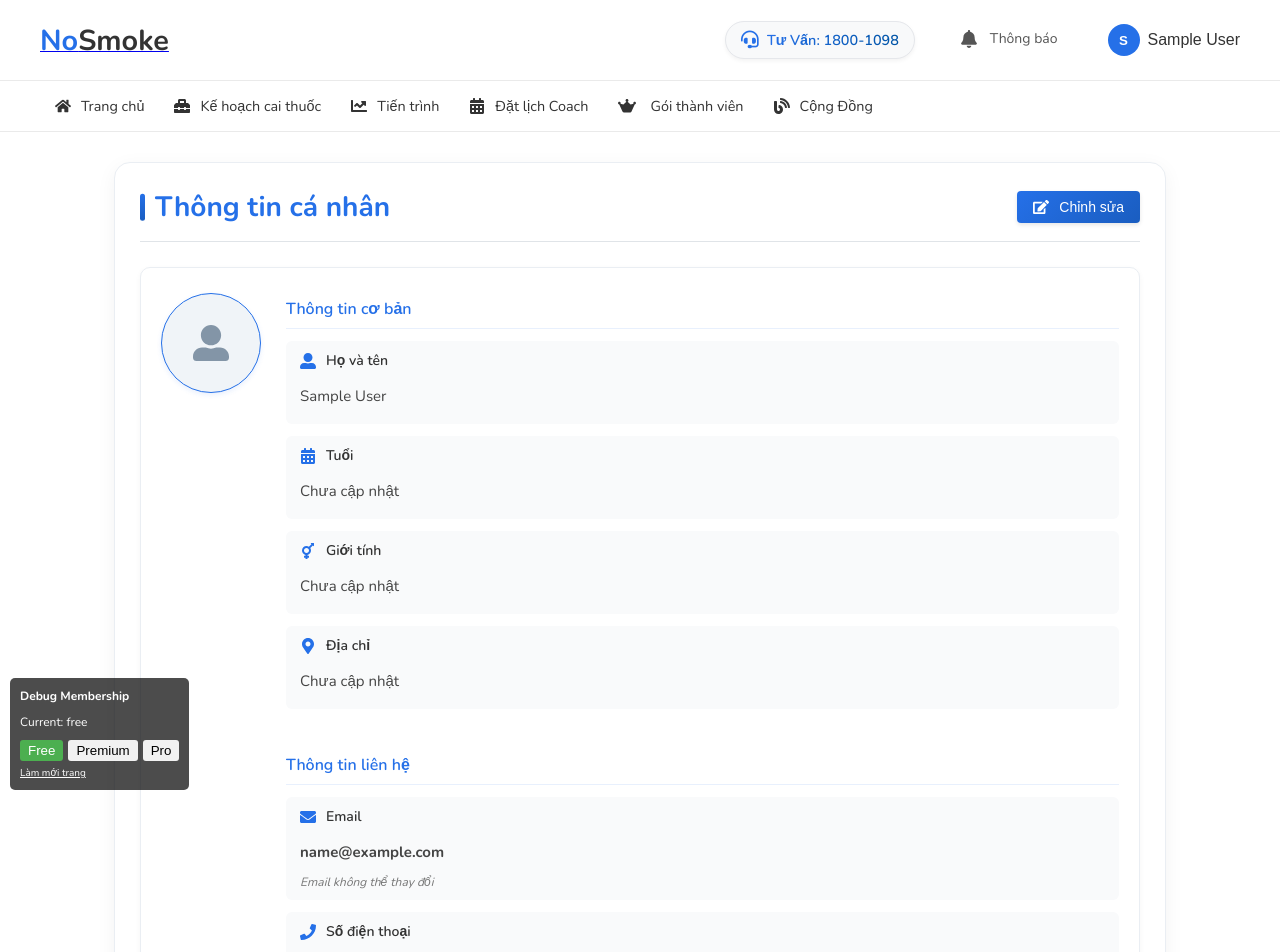
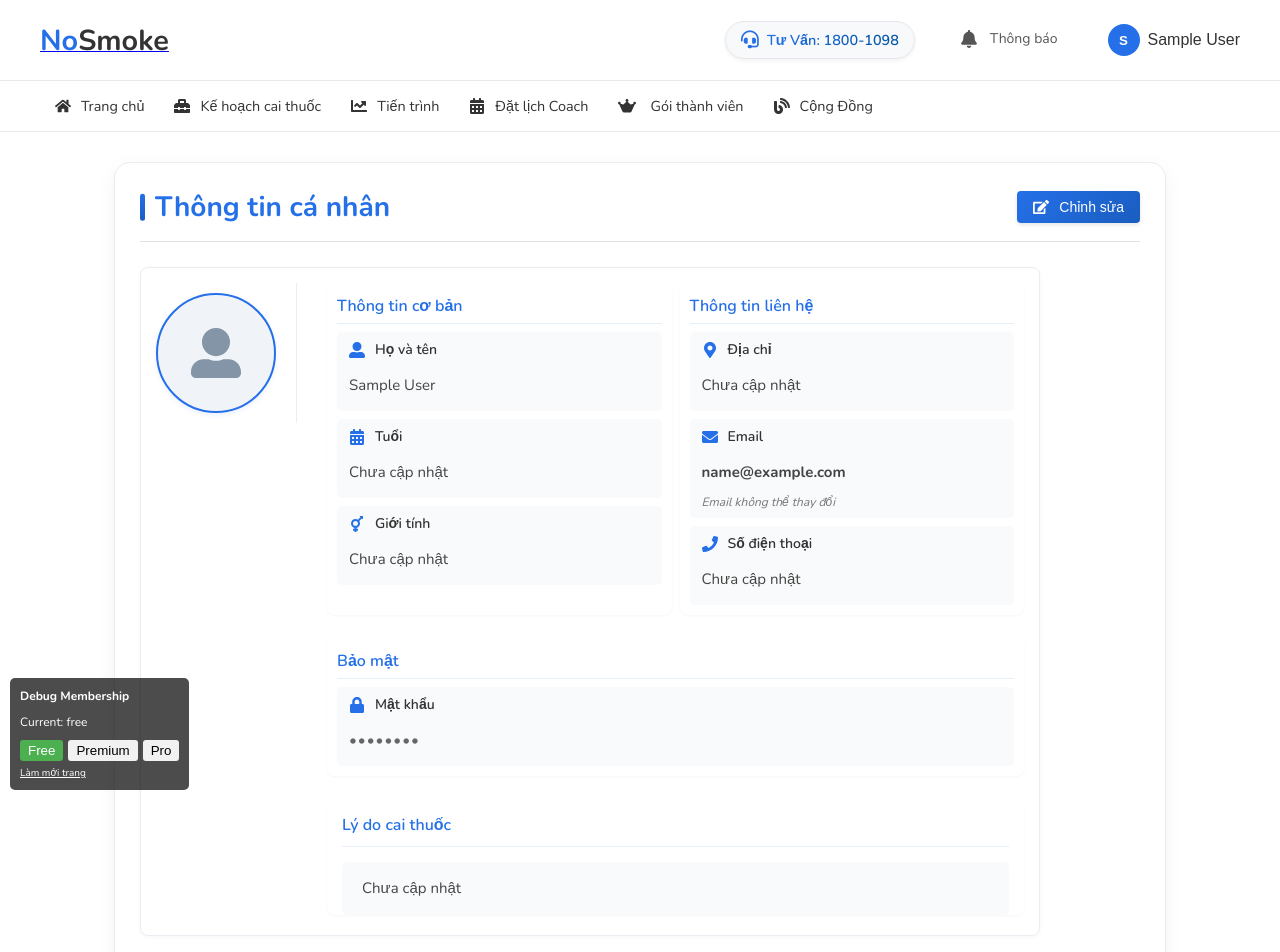
Before and after one commit to DangNhutTruong/Project-SWP391, a React (Vite) app: page /user in a window 1280 px wide. Shown: the top 952 px of the page. Built offline with nearby package versions, Linux system fonts and the light colour scheme; sample sign-in values are in the browser's storage.

Commit message:
điều chỉnh hồ sơ

```diff
--- a/src/page/Profile.jsx
+++ b/src/page/Profile.jsx
@@ -19,11 +19,11 @@ import {
   FaMapMarkerAlt,
   FaTransgender,
   FaLock,
-  FaEdit,
-  FaSave,
+  FaEdit,  FaSave,
   FaImage,
   FaCheck,
   FaClipboardList,
+  FaArrowRight,
 } from "react-icons/fa";
 
 import "./Profile.css";
@@ -46,7 +46,22 @@ import "../styles/JournalEntry.css";
 import "../styles/ProgressTracker.css";
 
 // Component Modal chỉnh sửa kế hoạch
-function PlanEditModal({ isOpen, onClose, currentPlan, activePlan, onSave }) {  const [planData, setPlanData] = useState({
+function PlanEditModal({ isOpen, onClose, currentPlan, activePlan, onSave }) {
+  // Khi modal mở, thêm class vào body
+  useEffect(() => {
+    if (isOpen) {
+      document.body.classList.add('modal-open');
+    } else {
+      document.body.classList.remove('modal-open');
+    }
+
+    // Cleanup khi component unmount
+    return () => {
+      document.body.classList.remove('modal-open');
+    };
+  }, [isOpen]);
+
+  const [planData, setPlanData] = useState({
     strategy: activePlan?.strategy || currentPlan.strategy || "Cai thuốc hoàn toàn và duy trì lâu dài",
     startDate: (() => {
       try {
@@ -97,11 +112,17 @@ function PlanEditModal({ isOpen, onClose, currentPlan, activePlan, onSave }) {
     onSave(planData);
     onClose();
   };
-
   if (!isOpen) return null;
 
+  // Bắt sự kiện click trên overlay để đóng modal
+  const handleOverlayClick = (e) => {
+    if (e.target.className === 'modal-overlay') {
+      onClose();
+    }
+  };
+
   return (
-    <div className="modal-overlay">
+    <div className="modal-overlay" onClick={handleOverlayClick}>
       <div className="modal-content">
         <div className="modal-header">
           <h2>Điều chỉnh kế hoạch cai thuốc</h2>
@@ -586,23 +607,18 @@ export default function ProfilePage() {
         </nav>
       </div>
 
-      {/* Main content */}
-      <div className="profile-content">        {activeTab === "profile" && (
+      {/* Main content */}      <div className="profile-content">        {activeTab === "profile" && (
           <div className="profile-overview">
             <div className="section-header">
-              <h1>Hồ sơ </h1>
-              <button
-                className="update-btn"
-                onClick={() => setIsPlanEditOpen(true)}
-              >
-                Cập nhật kế hoạch
-              </button>
+              <h1>Hồ sơ</h1>
             </div>
 
             <div className="profile-sections">
               {/* Thông tin cá nhân - sử dụng component UserProfile */}
               <div className="profile-main-content">
                 <UserProfile isStandalone={false} />
+                <div className="action-buttons-container">
+                </div>
               </div>
 
               <div className="profile-collapsible-sections">
--- a/src/page/User.jsx
+++ b/src/page/User.jsx
@@ -123,8 +123,7 @@ const UserProfile = ({ isStandalone = false }) => {
           <FaTimes /> {errorMessage}
         </div>
       )}
-
-      <div className="avatar-info-layout">
+        <div className="avatar-info-layout">
         <div className="avatar-section">
           <div className="avatar-container">
             {userData.avatar ? (
@@ -153,8 +152,17 @@ const UserProfile = ({ isStandalone = false }) => {
                 />
               </div>
             )}
+
+            {userData.membershipType && userData.membershipType !== 'free' && (
+              <div className={`membership-badge ${userData.membershipType}`}>
+                <FaCrown /> {userData.membershipType === 'premium' ? 'Premium' : 'Pro'}
+              </div>
+            )}
           </div>
-        </div>        <div className="info-section">
+        </div>
+
+        <div className="info-section">
+          {/* Thông tin cơ bản */}
           <div className="profile-section basic-info">
             <h2>Thông tin cơ bản</h2>
             <div className="info-field">
@@ -185,9 +193,7 @@ const UserProfile = ({ isStandalone = false }) => {
               ) : (
                 <p>{userData.age || "Chưa cập nhật"}</p>
               )}
-            </div>
-
-            <div className="info-field">
+            </div>            <div className="info-field">
               <label><FaTransgender /> Giới tính</label>
               {isEditing ? (
                 <select
@@ -208,6 +214,11 @@ const UserProfile = ({ isStandalone = false }) => {
                 </p>
               )}
             </div>
+          </div>
+
+          {/* Thông tin liên hệ */}
+          <div className="profile-section contact-section">
+            <h2>Thông tin liên hệ</h2>
 
             <div className="info-field">
               <label><FaMapMarkerAlt /> Địa chỉ</label>
@@ -223,14 +234,11 @@ const UserProfile = ({ isStandalone = false }) => {
                 <p>{userData.address || "Chưa cập nhật"}</p>
               )}
             </div>
-          </div>
-
-          <div className="profile-section contact-section">
-            <h2>Thông tin liên hệ</h2>
 
             <div className="info-field">
-              <label><FaEnvelope /> Email</label>            <p><strong>{userData.email}</strong></p>
-            <small className="field-note">Email không thể thay đổi</small>
+              <label><FaEnvelope /> Email</label>
+              <p><strong>{userData.email}</strong></p>
+              <small className="field-note">Email không thể thay đổi</small>
             </div>
 
             <div className="info-field">
@@ -249,6 +257,7 @@ const UserProfile = ({ isStandalone = false }) => {
             </div>
           </div>
 
+          {/* Bảo mật */}
           <div className="profile-section security-section">
             <h2>Bảo mật</h2>
 
@@ -265,21 +274,21 @@ const UserProfile = ({ isStandalone = false }) => {
               ) : (
                 <p className="censored-field">••••••••</p>
               )}
-            </div>          </div>
+            </div>
+          </div>
 
-          {/* Đưa phần lý do cai thuốc vào bên trong info-section */}
+          {/* Lý do cai thuốc */}
           <div className="profile-section quit-reason-section">
             <h2>Lý do cai thuốc</h2>
 
-            <div className="info-field">
-              <label>Lý do bạn muốn cai thuốc lá</label>
+            <div className="info-field quit-reason-field">
               {isEditing ? (
                 <textarea
                   name="quitReason"
                   value={userData.quitReason || ""}
                   onChange={handleChange}
                   placeholder="Nhập lý do bạn muốn cai thuốc lá"
-                  rows={4}
+                  rows={3}
                 />
               ) : (
                 <p className="quit-reason-text">{userData.quitReason || "Chưa cập nhật"}</p>
--- a/src/styles/ModalStyles.css
+++ b/src/styles/ModalStyles.css
@@ -5,12 +5,14 @@
   left: 0;
   right: 0;
   bottom: 0;
-  background-color: rgba(0, 0, 0, 0.5);
+  background-color: rgba(0, 0, 0, 0.85); /* Tăng độ tối của nền */
   display: flex;
   align-items: center;
   justify-content: center;
-  z-index: 1000;
-  animation: fadeIn 0.2s ease;
+  z-index: 1000000; /* Z-index rất cao để đảm bảo hiển thị trên tất cả các phần tử khác */
+  animation: fadeIn 0.3s ease;
+  backdrop-filter: blur(5px); /* Tạo hiệu ứng mờ cho nền */
+  -webkit-backdrop-filter: blur(5px);
 }
 
 @keyframes fadeIn {
@@ -20,18 +22,24 @@
 
 .modal-content {
   background-color: #fff;
-  border-radius: 10px;
-  box-shadow: 0 10px 30px rgba(0, 0, 0, 0.2);
-  width: 100%;
-  max-width: 500px;
+  border-radius: 16px;
+  box-shadow: 0 20px 60px rgba(0, 0, 0, 0.5), 0 0 20px rgba(255, 255, 255, 0.1);
+  width: 92%;
+  max-width: 450px;
   padding: 0;
   overflow: hidden;
-  animation: slideUp 0.3s ease;
+  animation: slideUp 0.4s cubic-bezier(0.19, 1, 0.22, 1);
+  border: 1px solid rgba(255, 255, 255, 0.1);
 }
 
 @keyframes slideUp {
-  from { transform: translateY(50px); opacity: 0; }
+  from { transform: translateY(70px); opacity: 0; }
   to { transform: translateY(0); opacity: 1; }
+}
+
+@keyframes fadeScale {
+  from { opacity: 0; transform: scale(0.95); }
+  to { opacity: 1; transform: scale(1); }
 }
 
 .modal-header {
@@ -71,6 +79,7 @@
 
 .modal-content form {
   padding: 25px;
+  padding-bottom: 30px; /* Thêm padding dưới cùng */
 }
 
 .modal-content .form-group {
@@ -102,7 +111,7 @@
 .form-actions {
   display: flex;
   justify-content: flex-end;
-  gap: 15px;
+  gap: 12px;
   margin-top: 30px;
 }
 
@@ -154,3 +163,43 @@
 .edit-plan-btn:hover {
   background-color: #1a5cca;
 }
+
+/* Ẩn các phần tử khác khi modal hiển thị */
+body.modal-open .profile-sidebar {
+  opacity: 0;
+  visibility: hidden;
+}
+
+body.modal-open .profile-content > *:not(.modal-overlay) {
+  opacity: 0;
+  visibility: hidden;
+}
+
+/* Đảm bảo modal luôn hiển thị */
+body.modal-open .modal-overlay {
+  position: fixed;
+  top: 0;
+  left: 0;
+  width: 100%;
+  height: 100%;
+  display: flex;
+  align-items: center;
+  justify-content: center;
+  z-index: 100000;
+}
+
+/* Transition cho các phần tử */
+.profile-sidebar,
+.profile-content > * {
+  transition: opacity 0.3s ease, visibility 0.3s ease;
+}
+
+/* Style cho body khi modal mở */
+body.modal-open {
+  overflow: hidden; /* Ngăn cuộn trang */
+}
+
+/* Hiệu ứng tập trung vào modal */
+body.modal-open .modal-content {
+  animation: fadeScale 0.4s forwards;
+}
--- a/src/styles/User.css
+++ b/src/styles/User.css
@@ -30,12 +30,14 @@
   display: flex;
   flex-direction: row;
   align-items: flex-start;
-  margin-bottom: 20px;
+  margin-bottom: 15px; /* Giảm margin-bottom */
   background-color: #fff;
-  border-radius: 10px;
-  padding: 20px;
-  box-shadow: 0 2px 6px rgba(0, 0, 0, 0.04);
+  border-radius: 8px; /* Giảm border-radius */
+  padding: 15px; /* Giảm padding */
+  box-shadow: 0 1px 4px rgba(0, 0, 0, 0.04);
   border: 1px solid #eaeef3;
+  width: 100%;
+  max-width: 900px; /* Giữ max-width */
 }
 
 /* Thêm các quy tắc CSS để thống nhất giao diện */
@@ -52,28 +54,39 @@
 }
 
 .avatar-section {
-  flex: 0 0 100px; /* Giảm kích thước phần avatar */
+  flex: 0 0 120px;
   text-align: center;
   position: relative;
-  margin-right: 15px; /* Giảm khoảng cách giữa avatar và thông tin */
+  margin-right: 20px;
   display: flex;
   flex-direction: column;
   align-items: center;
   justify-content: flex-start;
-  padding: 5px 0;
+  padding: 10px 0;
+  border-right: 1px solid #eaeef3;
+  padding-right: 20px;
 }
 
 .user-avatar,
 .user-avatar-placeholder {
-  width: 100px;
-  height: 100px;
+  width: 120px;
+  height: 120px;
   border-radius: 50%;
   object-fit: cover;
-  border: 1px solid #2570e8;
+  border: 2px solid #2570e8;
   box-shadow: 0 2px 5px rgba(37, 112, 232, 0.1);
   transition: all 0.3s ease;
   position: relative;
   z-index: 1;
+  background-color: #f0f4f8;
+  display: flex;
+  align-items: center;
+  justify-content: center;
+}
+
+.user-avatar-placeholder svg {
+  font-size: 50px;
+  color: #8395a7;
 }
 
 /* Loại bỏ hiệu ứng animation gây phân tâm */
@@ -94,12 +107,13 @@
 
 .info-section {
   display: flex;
-  flex-direction: column;
+  flex-direction: row;
+  flex-wrap: wrap;
   flex: 1;
-  gap: 5px; /* Giảm khoảng cách giữa các phần */
+  gap: 8px; /* Giảm khoảng cách giữa các cột để gần nhau hơn */
   background-color: transparent;
   border: none;
-  padding: 0 0 0 10px; /* Thêm padding trái để tạo khoảng cách từ avatar */
+  padding: 0 0 0 10px; /* Giảm padding trái thêm nữa */
   width: 100%;
 }
 
@@ -301,18 +315,20 @@
 }
 
 .profile-section {
-  background-color: transparent;
-  padding: 10px 0; /* Chỉ để padding top và bottom */
-  margin-bottom: 10px;
+  background-color: #fff;
+  padding: 12px 10px; /* Giảm padding ngang */
+  border-radius: 5px; /* Làm giảm border-radius */
+  margin-bottom: 8px; /* Giảm margin-bottom */
   position: relative;
+  border: 1px solid #eaeef3;
+  flex: 1 1 calc(50% - 4px); /* Điều chỉnh chiều rộng tương ứng với gap mới */
+  min-width: 250px; /* Đảm bảo chiều rộng tối thiểu */
 }
 
 /* Loại bỏ border và box-shadow cho các profile section trong info-section */
 .avatar-info-layout > .info-section > .profile-section {
-  box-shadow: none !important;
-  border: none;
+  box-shadow: 0 1px 3px rgba(0, 0, 0, 0.04) !important;
   margin-top: 0;
-  background-color: transparent !important;
 }
 
 .profile-section:last-child {
@@ -323,21 +339,20 @@
   font-size: 16px;
   color: #2570e8;
   margin-top: 0;
-  margin-bottom: 12px;
-  padding-bottom: 8px;
+  margin-bottom: 8px; /* Giảm margin-bottom */
+  padding-bottom: 6px; /* Giảm padding-bottom */
   border-bottom: 1px solid rgba(37, 112, 232, 0.1);
   font-weight: 600;
 }
 
 /* Thêm quy tắc mới để tạo sự thống nhất giữa các section */
 .info-section .profile-section {
-  margin-bottom: 20px;
-  border-bottom: 1px dashed rgba(37, 112, 232, 0.1);
-  padding-bottom: 15px;
+  margin-bottom: 8px; /* Giảm margin-bottom */
+  border-bottom: none; /* Bỏ border-bottom */
+  padding-bottom: 10px; /* Giảm padding-bottom */
 }
 
 .info-section .profile-section:last-child {
-  border-bottom: none;
   margin-bottom: 0;
   padding-bottom: 0;
 }
@@ -372,6 +387,7 @@
   border-radius: 6px;
   box-shadow: none;
   border-left: 2px solid transparent;
+  transition: all 0.2s ease;
 }
 
 .info-field:hover {
@@ -402,6 +418,12 @@
   font-weight: normal;
 }
 
+.info-field p:empty::before {
+  content: "Chưa cập nhật";
+  color: #999;
+  font-style: italic;
+}
+
 /* Lọc vùng hiển thị cho những field đặc biệt */
 .info-field p.censored-field {
   color: #666;
@@ -420,18 +442,16 @@
 }
 
 .profile-section.quit-reason-section {
+  flex: 1 1 100%; /* Chiếm toàn bộ chiều rộng hàng */
+  margin-top: 4px; /* Thêm khoảng cách nhỏ phía trên */
+  background-color: #fff;
+  border-radius: 8px;
+  padding: 15px;
+  box-shadow: 0 1px 3px rgba(0, 0, 0, 0.04) !important;
+  border: 1px solid #eaeef3;
+  position: relative;
+  order: 3; /* Đặt ở cuối cùng */
   clear: both;
-  margin-top: 10px; /* Thêm margin-top nhỏ để tạo khoảng cách với các section trước */
-  background-color: #f9fafb; /* Đồng bộ màu nền với các info-field */
-  border-radius: 10px;
-  padding: 15px;
-  box-shadow: none;
-  border-left: 2px solid #2570e8;
-  border-bottom: none !important;
-  background-color: transparent;
-  border-left: none;
-  padding: 10px 0;
-  box-shadow: none !important;
 }
 
 .profile-section.quit-reason-section h2 {
@@ -460,6 +480,34 @@
   border-color: #2570e8;
   box-shadow: 0 0 0 3px rgba(37, 112, 232, 0.1);
   outline: none;
+}
+
+/* Style cho phần text lý do khi không ở chế độ sửa */
+.quit-reason-text {
+  white-space: pre-line;
+  padding: 10px;
+  background-color: #f9fafb;
+  border-radius: 6px;
+  line-height: 1.5;
+}
+
+/* Style riêng cho trường lý do cai thuốc */
+.quit-reason-field {
+  margin-bottom: 0;
+}
+
+.quit-reason-field textarea {
+  min-height: 80px; /* Giảm độ cao của textarea */
+  resize: vertical;
+}
+
+.quit-reason-field p.quit-reason-text {
+  white-space: pre-line;
+  padding: 8px;
+  background-color: #f9fafb;
+  border-radius: 5px;
+  line-height: 1.4;
+  margin-bottom: 0;
 }
 
 /* Chung cho cả input và textarea */
@@ -654,7 +702,7 @@
 
 @media (max-width: 768px) {
   .user-profile-container {
-    padding: 15px;
+    padding: 12px;
     margin: 10px 0;
   }
 
@@ -664,45 +712,55 @@
 
   .avatar-info-layout {
     flex-direction: column;
-    padding: 20px 15px;
+    padding: 12px; /* Giảm padding */
     align-items: center;
-    margin-bottom: 20px;
-    box-shadow: none;
-    border: none;
+    margin-bottom: 15px; /* Giảm margin-bottom */
+    box-shadow: 0 1px 3px rgba(0, 0, 0, 0.03);
+    border: 1px solid #eaeef3;
+    max-width: 100%;
   }
 
-  .avatar-section {
-    margin: 0 0 20px 0;
+  .avatar-info-layout .avatar-section {
+    margin: 0 0 15px 0; /* Giảm margin-bottom */
     flex: 0 0 auto;
+    border-right: none;
+    border-bottom: 1px solid #eaeef3;
+    padding-bottom: 15px; /* Giảm padding-bottom */
+    width: 100%;
+    align-items: center;
   }
 
   .user-avatar,
   .user-avatar-placeholder {
-    width: 80px;
-    height: 80px;
+    width: 100px;
+    height: 100px;
   }
 
   .info-section {
     width: 100%;
     padding: 0;
+    flex-direction: column;
+    gap: 8px; /* Giảm gap */
+  }
+
+  .profile-section {
+    flex: 1 1 100% !important;
+    width: 100%;
+    min-width: 100%;
+    margin-bottom: 8px; /* Đồng nhất margin-bottom */
+    padding: 10px; /* Giảm padding */
+  }
+
+  .profile-section.basic-info,
+  .profile-section.contact-section,
+  .profile-section.security-section,
+  .profile-section.quit-reason-section {
+    order: initial; /* Reset the order on mobile */
   }
 
   .info-field {
-    margin-bottom: 12px;
-    padding: 12px;
-  }
-
-  .edit-button, .save-button, .cancel-button {
-    width: 100%;
-    justify-content: center;
-    padding: 10px 15px;
-    font-size: 13px;
-  }
-
-  .editing-buttons {
-    width: 100%;
-    flex-direction: column;
-    gap: 10px;
+    margin-bottom: 8px; /* Giảm margin-bottom */
+    padding: 8px; /* Giảm padding */
   }
 }
 
@@ -796,3 +854,82 @@
   font-size: 18px;
   color: #555;
 }
+
+/* Cụ thể hóa style cho từng section thông tin */
+.profile-section.basic-info {
+  order: 1; /* Hiển thị đầu tiên */
+  border-left: 3px solid #2570e8; /* Đường viền bên trái màu xanh */
+  margin-bottom: 4px; /* Giảm margin-bottom */
+}
+
+.profile-section.contact-section {
+  order: 1; /* Hiển thị thứ nhất cùng hàng với basic-info */
+  border-left: 3px solid #34a853; /* Đường viền bên trái màu xanh lá */
+  margin-bottom: 4px; /* Giảm margin-bottom */
+}
+
+.profile-section.quit-reason-section {
+  order: 3; /* Hiển thị thứ ba - trước security section */
+  border-left: 3px solid #fbbc05; /* Đường viền bên trái màu vàng */
+  flex: 1 1 100%; /* Chiếm toàn bộ chiều rộng */
+  margin-top: 4px; /* Thêm khoảng cách nhỏ phía trên */
+}
+
+.profile-section.security-section {
+  order: 2; /* Hiển thị cùng hàng với contact-section */
+  border-left: 3px solid #ea4335; /* Đường viền bên trái màu đỏ */
+  margin-bottom: 4px; /* Giảm margin-bottom */
+}
+
+/* Cải thiện hiển thị các trường thông tin */
+.info-field {
+  margin-bottom: 8px; /* Giảm margin-bottom */
+  background-color: #f9fafb;
+  padding: 8px 10px; /* Giảm padding */
+  border-radius: 5px; /* Giảm border-radius */
+  box-shadow: none;
+  border-left: 2px solid transparent;
+  transition: all 0.2s ease;
+}
+
+.info-field p {
+  margin: 0;
+  padding: 8px 0;
+  color: #444;
+  font-size: 15px;
+  font-weight: normal;
+}
+
+.info-field p:empty::before {
+  content: "Chưa cập nhật";
+  color: #999;
+  font-style: italic;
+}
+
+/* Cải thiện textarea trong phần lý do */
+.quit-reason-section textarea {
+  min-height: 100px;
+  background-color: #f9fafb;
+  border: 1px solid #e0e4e8;
+  border-radius: 6px;
+  padding: 10px;
+  width: 100%;
+  font-family: inherit;
+  resize: vertical;
+  transition: all 0.2s ease;
+}
+
+.quit-reason-section textarea:focus {
+  border-color: #2570e8;
+  outline: none;
+  box-shadow: 0 0 0 3px rgba(37, 112, 232, 0.1);
+}
+
+/* Style cho phần text lý do khi không ở chế độ sửa */
+.quit-reason-text {
+  white-space: pre-line;
+  padding: 10px;
+  background-color: #f9fafb;
+  border-radius: 6px;
+  line-height: 1.5;
+}
```
Also changed, not shown: src/components/Header.jsx (+29 -10 lines), src/page/Profile.css (+83 -4 lines).
